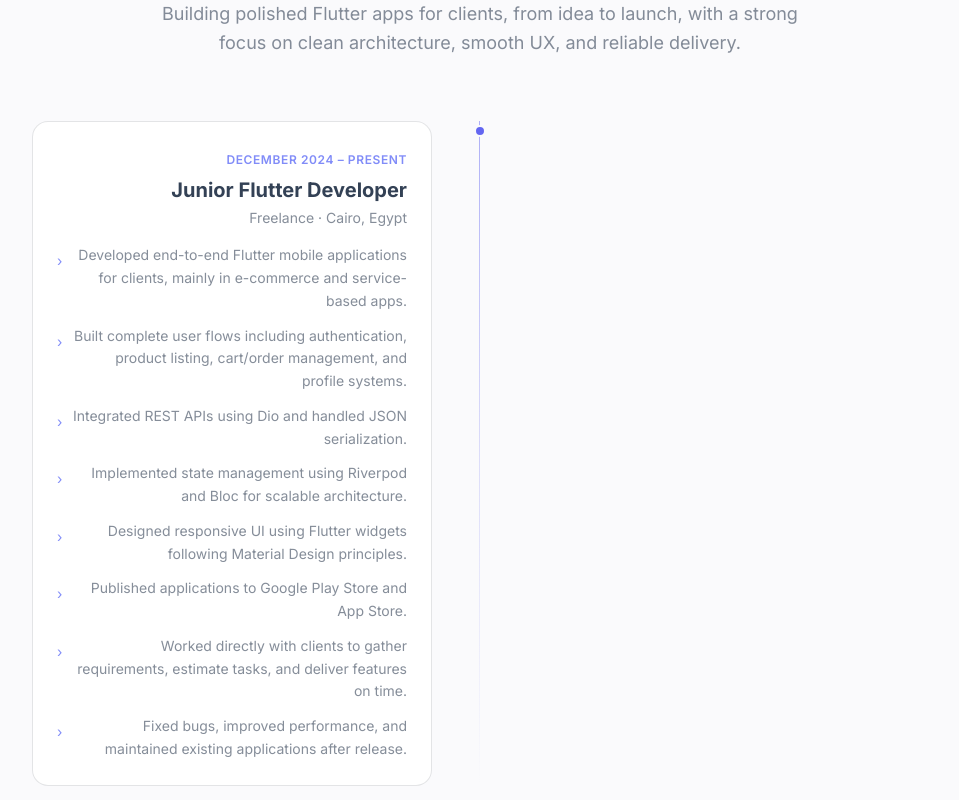
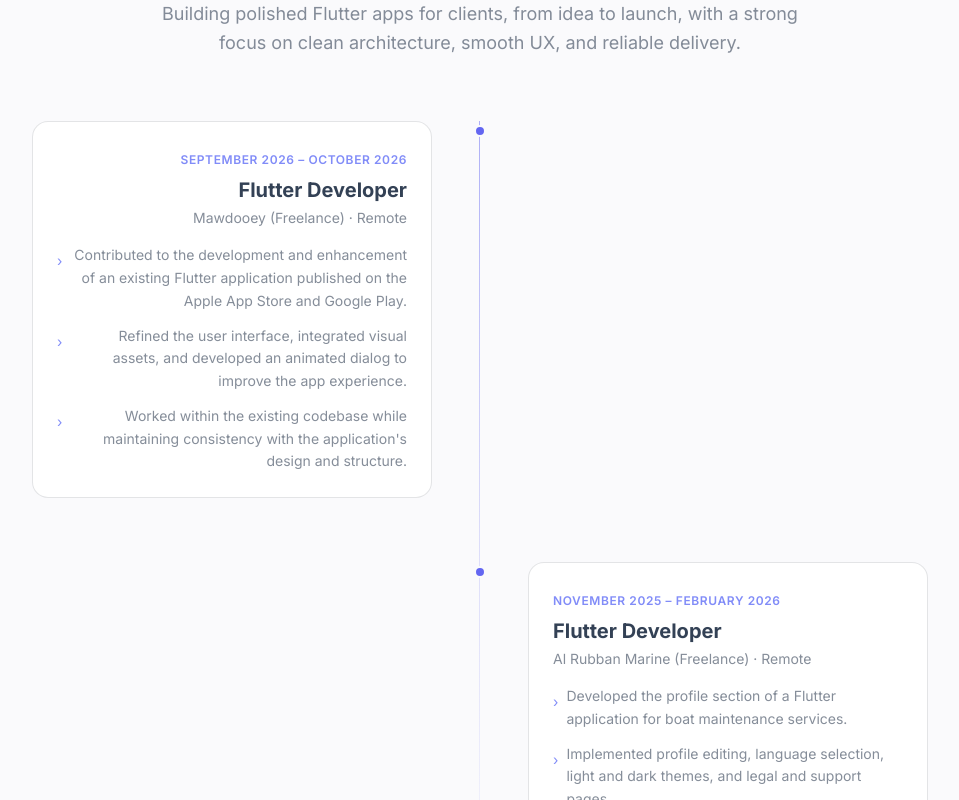
Before and after one commit to elsankary02/portfolio, a Next.js app: page / in a window 1280 px wide. Shown: the part 3680-4480 px from the top of the page, without its empty margins (160-1119 px from the left). Built offline with nearby package versions, Linux system fonts and the light colour scheme; no server answers.

Commit message:
fix: update experience and project roles for clarity and detail

```diff
--- a/src/components/sections/FeaturedProjects.tsx
+++ b/src/components/sections/FeaturedProjects.tsx
@@ -183,7 +183,7 @@ export default function FeaturedProjects() {
                               <h4 className="text-xs font-semibold tracking-widest uppercase text-foreground/40 mb-2">
                                 My Role
                               </h4>
-                              <p className="text-sm text-foreground/70 leading-relaxed">
+                              <p className="text-sm text-foreground/70 leading-relaxed whitespace-pre-line">
                                 {project.role}
                               </p>
                             </div>
--- a/src/data/experience.ts
+++ b/src/data/experience.ts
@@ -2,20 +2,28 @@ import { Experience } from "@/types";
 
 export const experiences: Experience[] = [
   {
-    id: "freelance",
-    company: "Freelance",
-    role: "Junior Flutter Developer",
-    period: "December 2024 – Present",
-    location: "Cairo, Egypt",
+    id: "mawdooey",
+    company: "Mawdooey (Freelance)",
+    role: "Flutter Developer",
+    period: "September 2026 – October 2026",
+    location: "Remote",
     achievements: [
-      "Developed end-to-end Flutter mobile applications for clients, mainly in e-commerce and service-based apps.",
-      "Built complete user flows including authentication, product listing, cart/order management, and profile systems.",
-      "Integrated REST APIs using Dio and handled JSON serialization.",
-      "Implemented state management using Riverpod and Bloc for scalable architecture.",
-      "Designed responsive UI using Flutter widgets following Material Design principles.",
-      "Published applications to Google Play Store and App Store.",
-      "Worked directly with clients to gather requirements, estimate tasks, and deliver features on time.",
-      "Fixed bugs, improved performance, and maintained existing applications after release.",
+      "Contributed to the development and enhancement of an existing Flutter application published on the Apple App Store and Google Play.",
+      "Refined the user interface, integrated visual assets, and developed an animated dialog to improve the app experience.",
+      "Worked within the existing codebase while maintaining consistency with the application's design and structure.",
+    ],
+  },
+  {
+    id: "al-rubban-marine",
+    company: "Al Rubban Marine (Freelance)",
+    role: "Flutter Developer",
+    period: "November 2025 – February 2026",
+    location: "Remote",
+    achievements: [
+      "Developed the profile section of a Flutter application for boat maintenance services.",
+      "Implemented profile editing, language selection, light and dark themes, and legal and support pages.",
+      "Built account-related actions and UI components to support a cohesive user experience.",
+      "Contributed to a production application published on the Apple App Store and Google Play.",
     ],
   },
 ];
--- a/src/data/projects.ts
+++ b/src/data/projects.ts
@@ -7,7 +7,7 @@ export const projects: Project[] = [
     subtitle: "Social Trading Platform",
     overview:
       "A social trading app connecting traders and investors through live trading challenges, market updates, educational sessions, and social interaction features.",
-    role: "Junior Flutter Developer — Built UI screens in Flutter for a social trading app connecting traders and investors.",
+    role: "• Contributed to the Flutter UI of a social trading app connecting traders and investors.\n• Helped refine and finalize screens for live trading challenges, market updates, and educational sessions.",
     challenges: [
       "Real-time market data synchronization with sub-second latency requirements",
       "Complex financial chart rendering with large datasets",
@@ -56,7 +56,7 @@ export const projects: Project[] = [
     subtitle: "Boat Maintenance & Service Management Platform",
     overview:
       "A marine service app that lets boat owners manage boats, request maintenance services, schedule repairs, and track service progress.",
-    role: "Junior Flutter Developer — Built UI screens in Flutter for a marine service app supporting boat management and maintenance requests.",
+    role: "• Developed the Profile section of a Flutter mobile application for boat maintenance services.\n• Implemented profile editing, language selection, light and dark themes, and legal and support pages.\n• Developed account-related actions and UI components to support the application's user experience.\n• Contributed to a production application published on the Apple App Store and Google Play.",
     challenges: [
       "Extremely limited internet connectivity at sea requiring robust offline support",
       "Complex fleet management with multiple vessel types and crew roles",
@@ -106,7 +106,7 @@ export const projects: Project[] = [
     subtitle: "Women-Only Ride Sharing Platform",
     overview:
       "A women-only ride-sharing app connecting passengers and drivers through a smooth, accessible, and safety-focused mobile experience.",
-    role: "Junior Flutter Developer — Built UI screens for booking, driver offers, pickup and drop-off maps, live trip tracking, and safety actions.",
+    role: "• Contributed to the Flutter UI of a women-only ride-sharing app connecting passengers and drivers.\n• Helped refine and finalize booking, map, and live trip tracking screens.",
     challenges: [
       "Designing a ride-sharing experience that clearly supports both passenger and driver journeys",
       "Building secure trip booking, driver selection, and ride confirmation flows",
```
